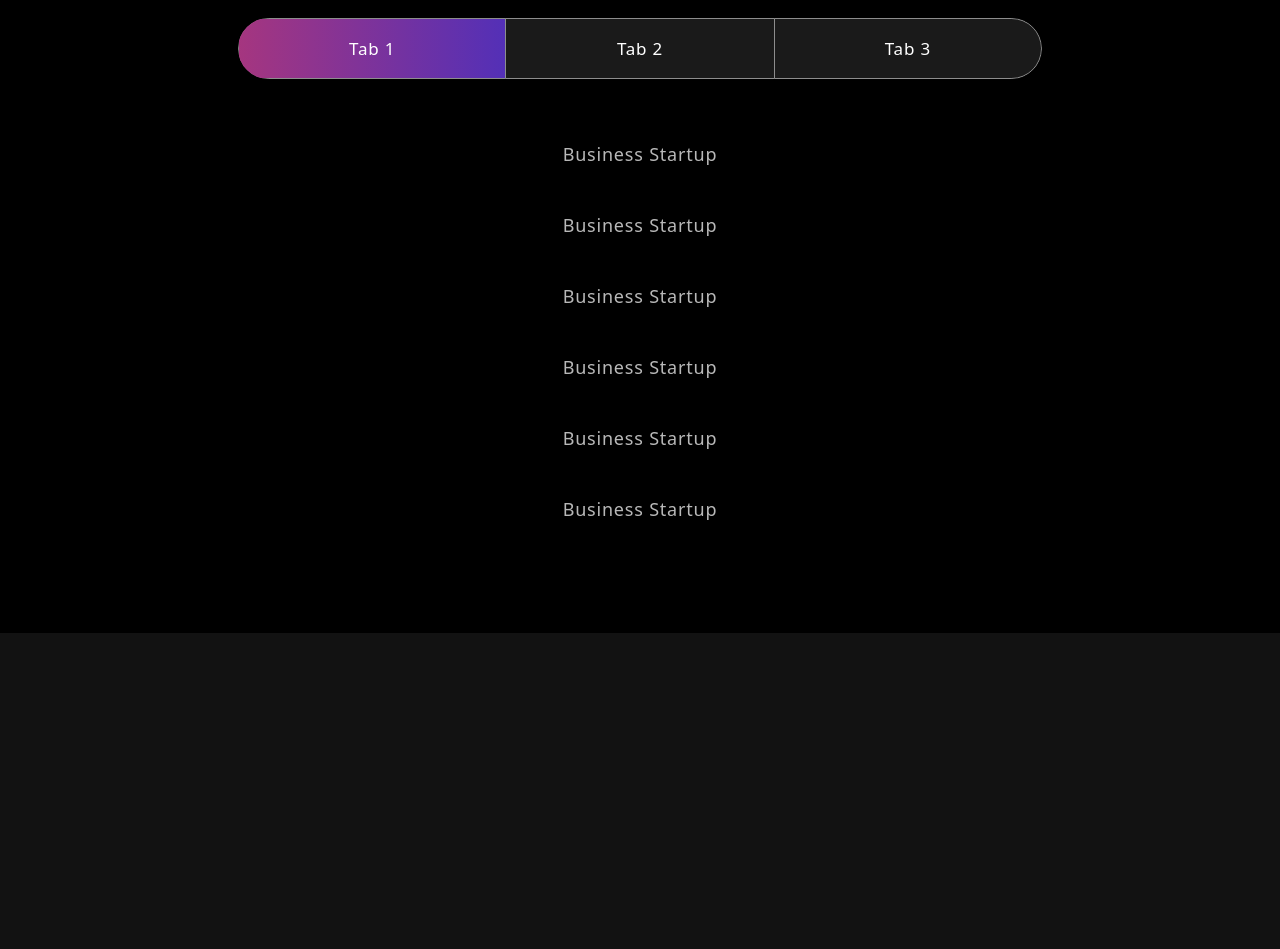
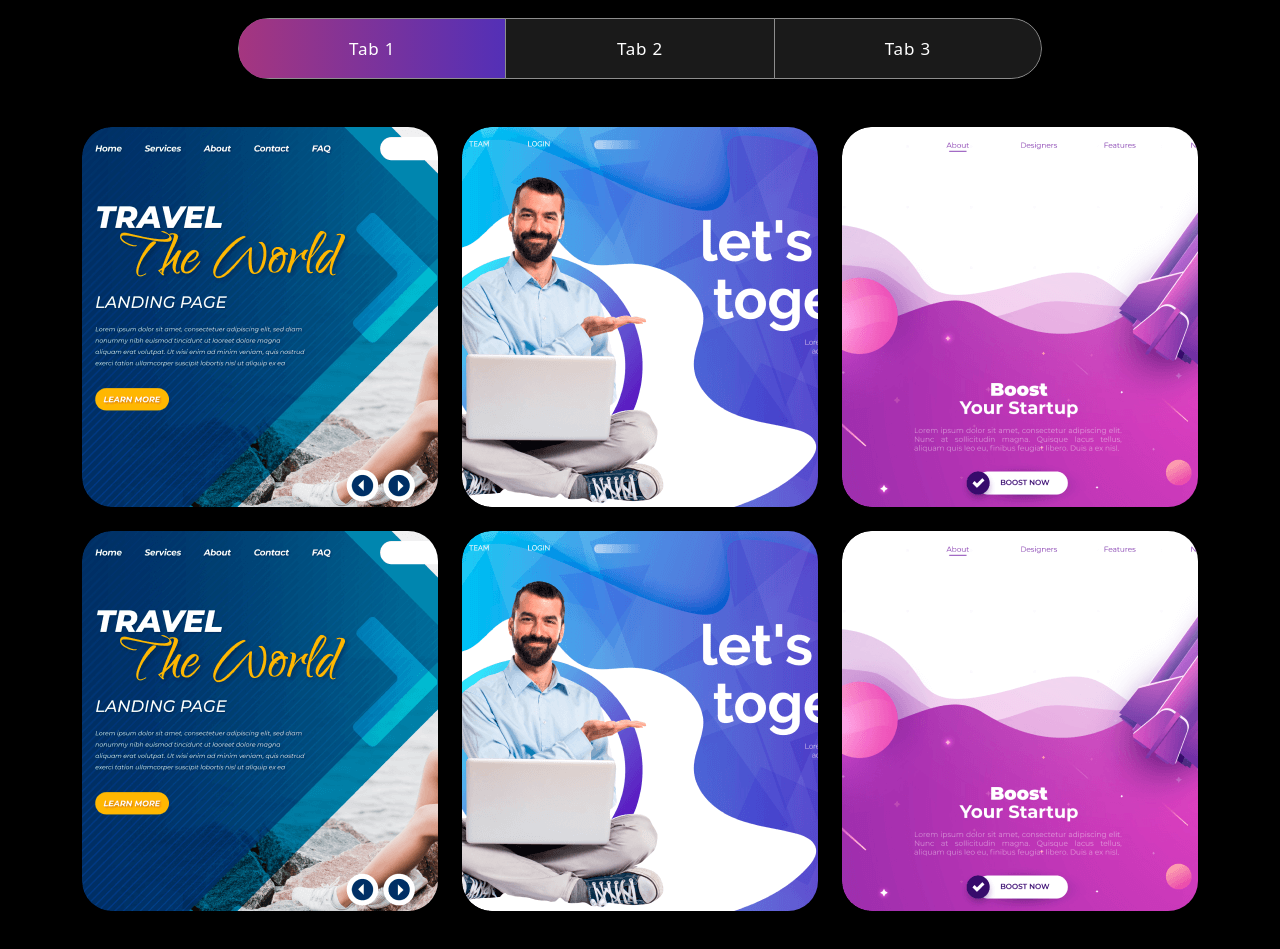
Before and after one commit to LJcode79/lj-portfolio-v2, a React (Create React App) app: page / in a window 1280 px wide. Shown: the part 1800-2749 px from the top of the page. Before the commit the page ends 2433 px from the top, so only its background shows below. Built offline with nearby package versions, Linux system fonts and the light colour scheme.

Commit message:
passed in project card

```diff
--- a/src/components/Projects.tsx
+++ b/src/components/Projects.tsx
@@ -1,4 +1,5 @@
 import { Col, Container, Nav, Row, Tab, TabContent } from "react-bootstrap";
+import ProjectCards from "./ProjectCards";
 import projImg1 from '../assets/img/project-img1.png'
 import projImg2 from '../assets/img/project-img2.png'
 import projImg3 from '../assets/img/project-img3.png'
@@ -71,7 +72,7 @@ export const Projects = () => {
                     {
                         projects.map((project,index) => {
                             return (
-                                <p>{project.title}</p>
+                                <ProjectCards key={index} title={project.title} description={project.description} imgUrl={project.imgUrl} />
                             )
                         })
                     }
```
